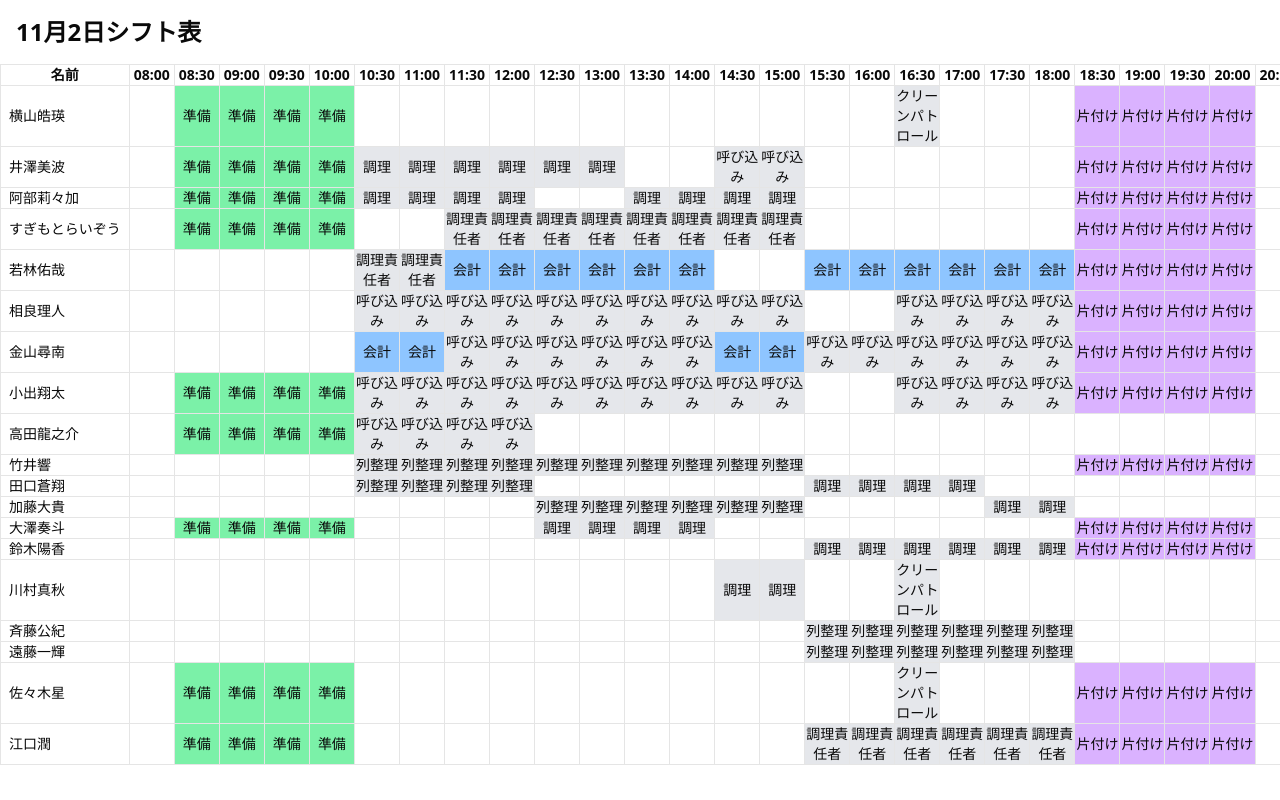
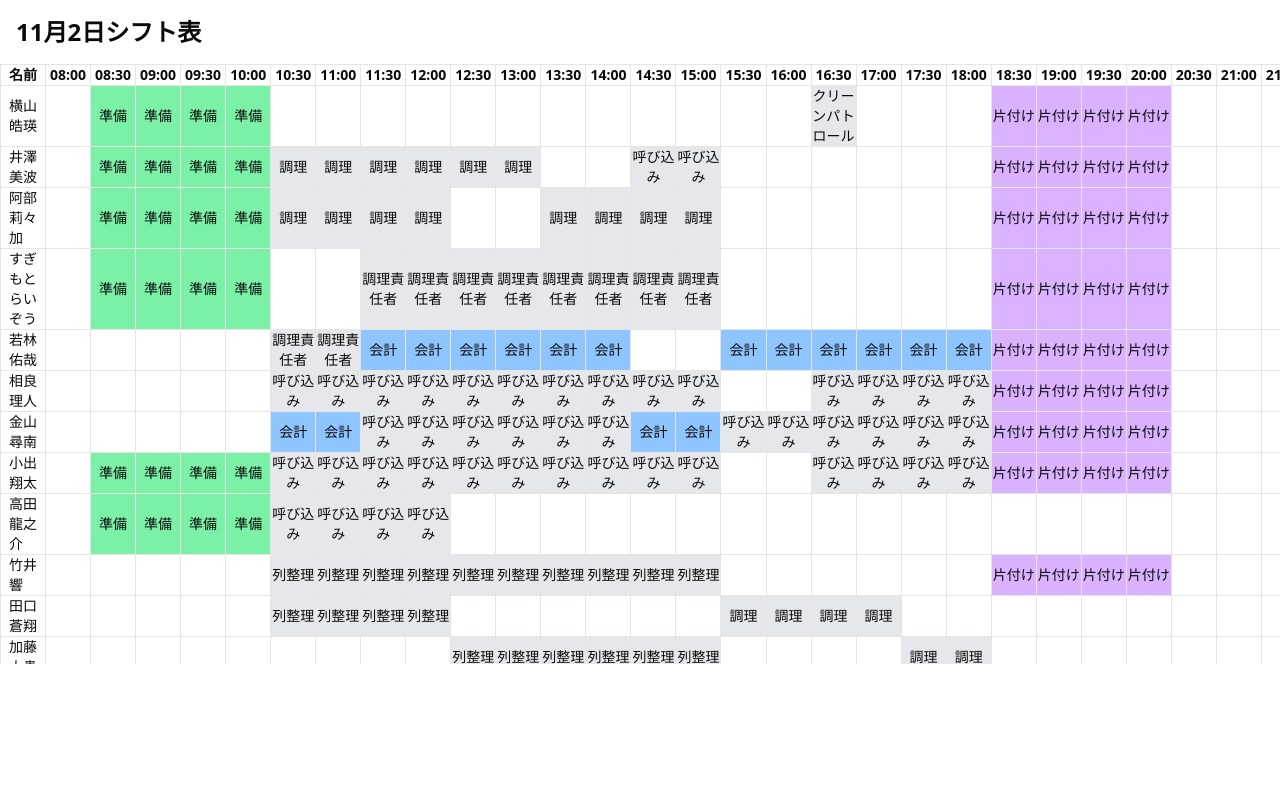
Before and after one commit to jun-eg/anz-fes-app, a Next.js app: page /shift/1 in a window 1280 px wide. Built offline with nearby package versions, Linux system fonts and the light colour scheme.

Commit message:
add:シフトtable名前列、時間行固定

```diff
--- a/src/components/features/shift/ShiftTable.tsx
+++ b/src/components/features/shift/ShiftTable.tsx
@@ -3,8 +3,8 @@ import React from "react";
 type Assignment = {
   slotId: string;
   date: string;
-  start: string; // "HH:MM"
-  end: string; // "HH:MM"
+  start: string;
+  end: string;
   role: string;
 };
 
@@ -39,13 +39,15 @@ const roleColors: Record<string, string> = {
 
 export const ShiftTable: React.FC<Props> = ({ data }) => {
   return (
-    <div className="overflow-x-auto">
-      <table className="border border-gray-400 text-sm">
-        <thead>
+    <div className="overflow-auto max-h-[600px] max-w-full">
+      <table className="border border-gray-400 text-sm border-collapse">
+        <thead className="bg-white">
           <tr>
-            <th className="border px-2">名前</th>
+            <th className="border px-2 sticky left-0 top-0 z-20 bg-white">
+              名前
+            </th>
             {times.map((t) => (
-              <th key={t} className="border px-1">
+              <th key={t} className="border px-1 sticky top-0 z-10 bg-white">
                 {t}
               </th>
             ))}
@@ -54,7 +56,9 @@ export const ShiftTable: React.FC<Props> = ({ data }) => {
         <tbody>
           {data.map((member) => (
             <tr key={member.memberId}>
-              <td className="border px-2 whitespace-nowrap">{member.name}</td>
+              <td className="border px-2 sticky left-0 bg-white z-10">
+                {member.name}
+              </td>
               {times.map((t, idx) => {
                 const tMin = toMinutes(t);
                 const active = member.assigned.find((a) => {
```
